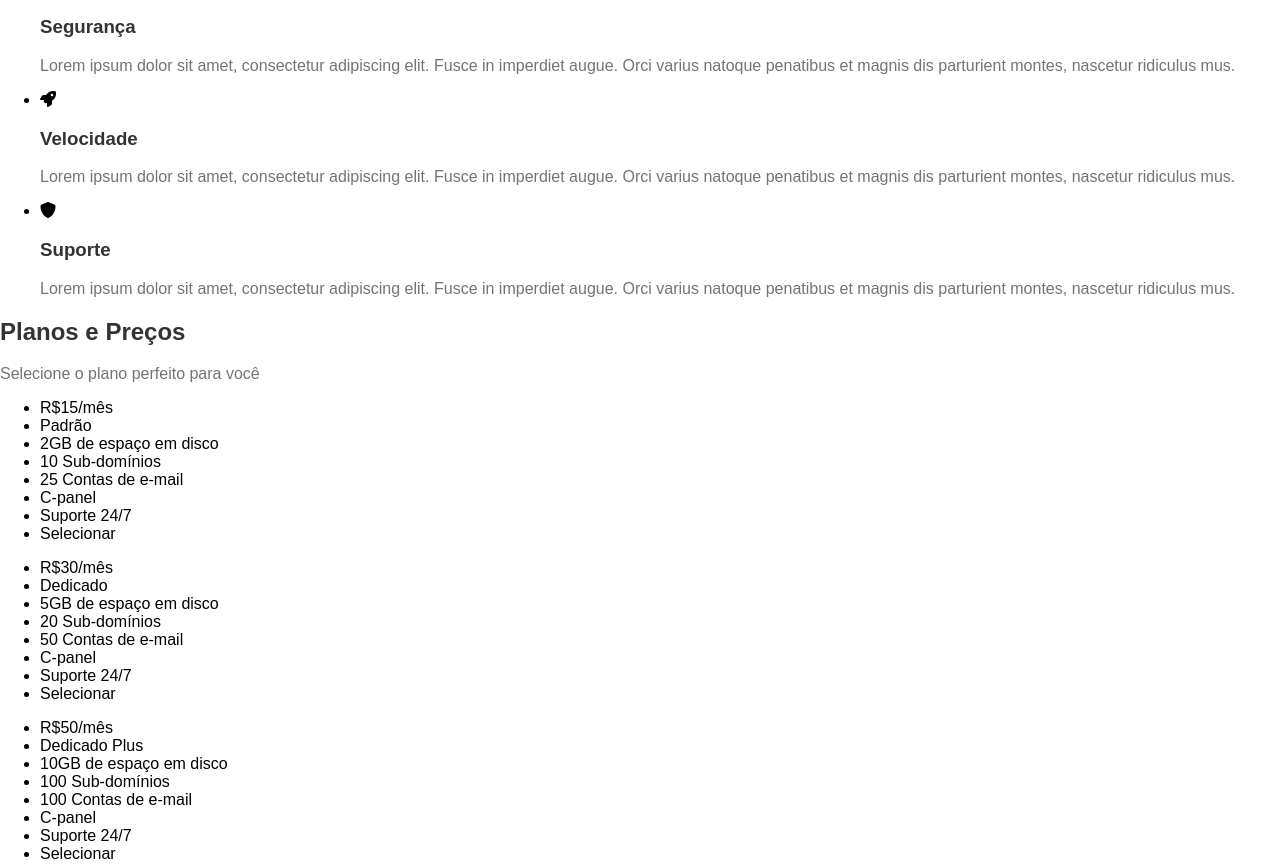
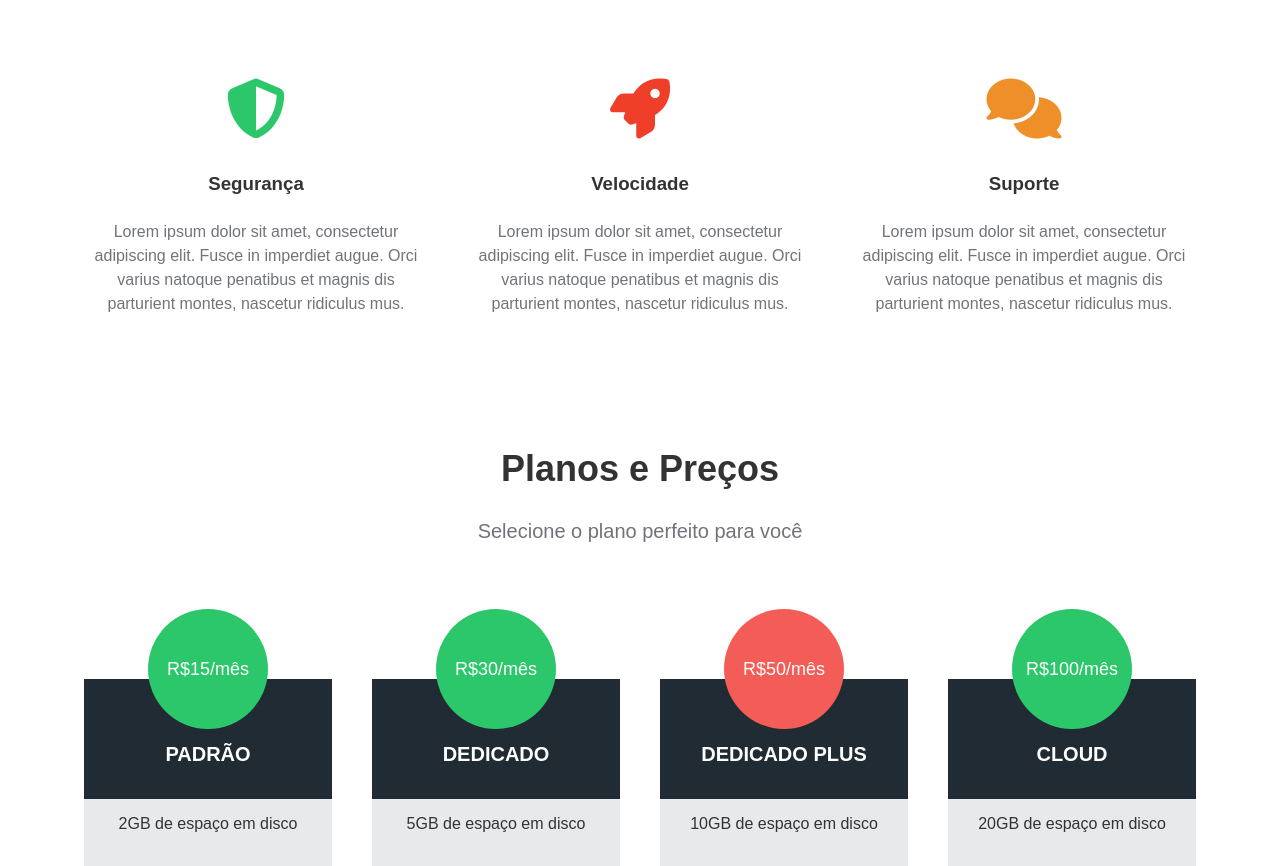
Before and after one commit to GuilhermeRSouza/HTML_CSS_completo, a plain HTML site: page 5_HDC_HOST/index.html in a window 1280 px wide. Shown: the part 640-1506 px from the top of the page. Drawn offline with Linux system fonts and the light colour scheme.

Commit message:
enviando codigo flexbox

```diff
--- a/5_HDC_HOST/index.html
+++ b/5_HDC_HOST/index.html
@@ -39,7 +39,7 @@
 						Orci varius natoque penatibus et magnis dis parturient montes, nascetur ridiculus mus.</p>
 					</li>
 					<li>
-                        <i class="fas fa-shield"></i>
+                        <i class="fas fa-comments"></i>
 						<h3>Suporte</h3>
 						<p>Lorem ipsum dolor sit amet, consectetur adipiscing elit. Fusce in imperdiet augue.
 						Orci varius natoque penatibus et magnis dis parturient montes, nascetur ridiculus mus.</p>
@@ -52,7 +52,7 @@
 				<div class="plans-container">
                     <div class="plan">
                          <ul>
-							<li class="prince">R$15/mês</li>
+							<li class="price">R$15/mês</li>
 							<li class="plan-name">Padrão</li>
 							<li>2GB de espaço em disco</li>
 							<li>10 Sub-domínios</li>
@@ -64,7 +64,7 @@
 					</div>
 					<div class="plan">
 						<ul>
-						   <li class="prince">R$30/mês</li>
+						   <li class="price">R$30/mês</li>
 						   <li class="plan-name">Dedicado</li>
 						   <li>5GB de espaço em disco</li>
 						   <li>20 Sub-domínios</li>
@@ -76,7 +76,7 @@
 				   </div>
 				   <div class="plan">
 					<ul>
-					   <li class="prince recommended">R$50/mês</li>
+					   <li class="price recommended">R$50/mês</li>
 					   <li class="plan-name">Dedicado Plus</li>
 					   <li>10GB de espaço em disco</li>
 					   <li>100 Sub-domínios</li>
@@ -88,7 +88,7 @@
 			   </div>
 			   <div class="plan">
 				<ul>
-				   <li class="prince">R$100/mês</li>
+				   <li class="price">R$100/mês</li>
 				   <li class="plan-name">Cloud</li>
 				   <li>20GB de espaço em disco</li>
 				   <li>200 Sub-domínios</li>
--- a/5_HDC_HOST/styles.css
+++ b/5_HDC_HOST/styles.css
@@ -94,3 +94,133 @@ nav {
 .main-banner p {
     font-size: 32px;
 }
+
+/* especialidades */
+
+.specialties-container {
+    padding: 5em 0;
+}
+
+.specialties-container ul {
+    display: flex;
+    width: 90%;
+    position: relative;
+    margin-left: auto;
+    margin-right: auto;
+    padding-left: 0;
+}
+
+.specialties-container ul li {
+    flex: 1 1 200px;
+    list-style: none;
+    text-align: center;
+    padding: 20px;
+}
+
+.fas {
+    font-size: 60px;
+    margin-bottom: 15px;
+}
+
+.fa-shield-alt {
+    color: #2CC76A;
+}
+
+.fa-rocket {
+    color: #EF3F29;
+}
+
+.fa-comments {
+    color: #EF8F29;
+}
+
+.specialties-container ul li h3 {
+    margin-bottom: 25px;
+}
+
+.specialties-container ul li p {
+    line-height: 24px;
+}
+
+/* preços */
+
+.pricing-container {
+    padding-bottom: 5em;
+    text-align: center;
+}
+
+.pricing-container h1 {
+    font-size: 36px;
+    margin-top: 0;
+}
+
+.pricing-container p {
+    font-size: 20px;
+}
+
+.plans-container{
+    display: flex;
+    justify-content: space-between;
+    margin-top: 50px;
+    width: 90%;
+    position: relative;
+    margin-left: auto;
+    margin-right: auto;
+}
+
+.plan {
+    flex: 1 1 200px;
+    max-width: 275px;
+    margin-left: 20px;
+    margin-right: 20px;
+}
+
+.plan ul {
+    padding: 0;
+}
+
+.plan li {
+    list-style: none;
+    height: 50px;
+    line-height: 50px;
+    background-color: #E8E9EA ;
+    color: #333;
+}
+
+.plan .price {
+    width: 120px;
+    height: 120px;
+    border-radius: 50%;
+    background-color: #2CC76A;
+    color: #FFF;
+    text-align: center;
+    line-height: 120px;
+    font-size: 18px;
+    position: relative;
+    margin-left: auto;
+    margin-right: auto;
+    margin-bottom: -50px;
+}
+
+.plan .plan-name {
+    text-transform: uppercase;
+    font-size: 20px;
+    font-weight: bold;
+    color: #FFF;
+    background-color: #202B34;
+    padding-top: 50px;
+    padding-bottom: 20px;
+}
+
+.plan .plan-btn {
+    background-color: #2CC762;
+    color: #FFF;
+    font-size: 24px;
+    height: 75px;
+    line-height: 75px;
+    cursor: pointer;
+}
+
+.plan .recommended {
+    background-color: #F45C57;
+}
```
